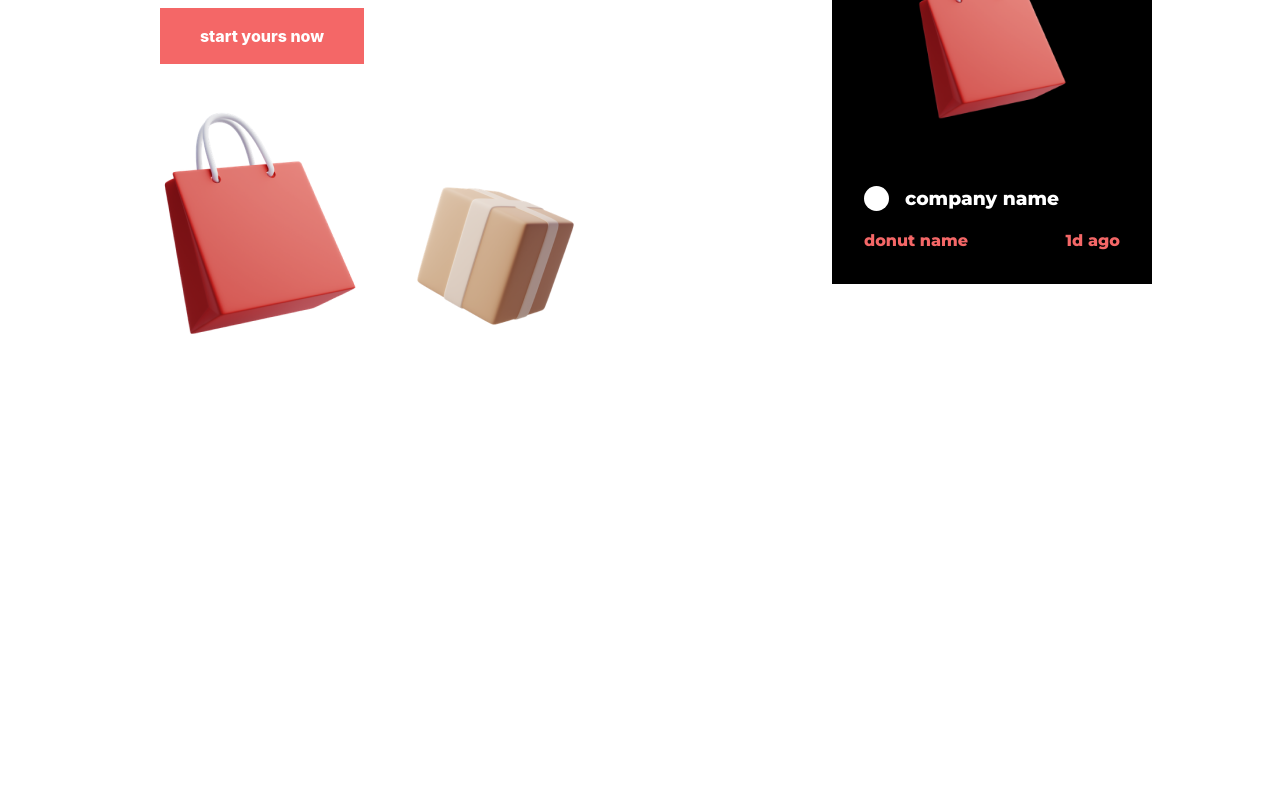
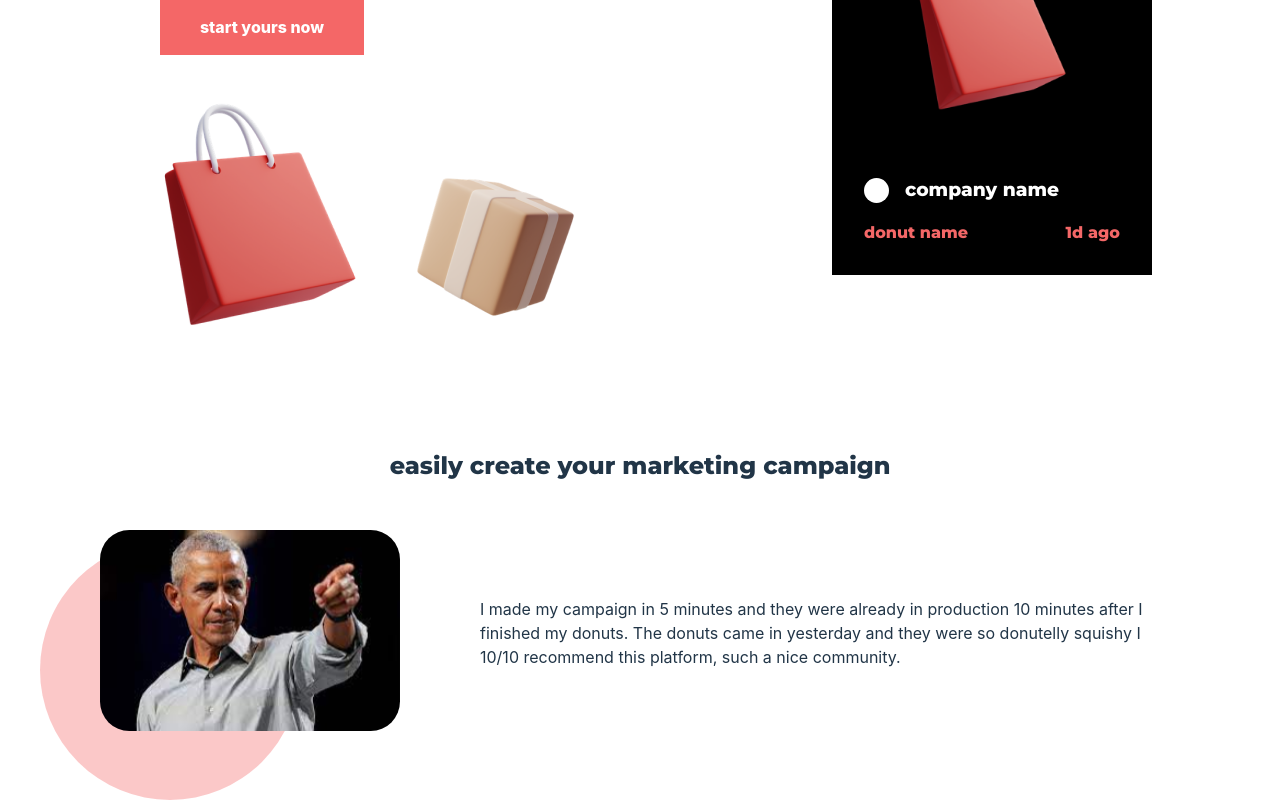
Before and after one commit to ArthurdeLophem/donutello, a Vue app: page / in a window 1280 px wide. Shown: the part 406-1206 px from the top of the page. Before the commit the page ends 800 px from the top, so only its background shows below. Built offline with nearby package versions, Linux system fonts and the light colour scheme; a web font is replaced by a local one.

Commit message:
feat: add testimonial to landing page

```diff
--- a/src/App.vue
+++ b/src/App.vue
@@ -3,11 +3,13 @@ import donunqConfigurator from './components/donunqConfigurator.vue'
 import donunqViewport from './components/donunqViewport.vue'
 import lHeader from './components/landingHeader.vue'
 import lContent from './components/landingContent.vue'
+import lTestimonial from './components/landingTestimonial.vue'
 </script>
 
 <template>
   <lHeader />
   <lContent />
+  <lTestimonial />
   <!-- <donunqConfigurator />
   <donunqViewport /> -->
 </template>
--- a/src/components/landingTestimonial.vue
+++ b/src/components/landingTestimonial.vue
@@ -2,9 +2,57 @@
 </script>
 
 <template>
+    <div class="testimonial__container">
+        <h2>easily create your marketing campaign</h2>
+        <div class="testimonial__content">
+            <div>
+                <div class="background__texture--circle"></div>
+                <img class="testimonial__portrait" src="/assets/obama.svg" alt="obama portrait">
+            </div>
+            <div class="testimonial__quote">I made my campaign in 5 minutes and they were
+                already in production 10 minutes after I finished my donuts.
+                The donuts came in yesterday and they were so donutelly squishy
+                I 10/10 recommend this platform, such a nice community.
+            </div>
+        </div>
 
+    </div>
 </template>
 
 <style scoped>
+.testimonial__container {
+    margin-top: 5em;
+    display: flex;
+    flex-direction: column;
+    justify-content: center;
+    align-items: center;
+    gap: 2em;
+}
 
+.testimonial__content {
+    display: flex;
+    flex-direction: row;
+    justify-content: center;
+    align-items: center;
+    gap: 5em;
+}
+
+.testimonial__portrait {
+    width: 300px;
+}
+
+.testimonial__quote {
+    width: 700px;
+}
+
+.background__texture--circle {
+    z-index: -1;
+    position: absolute;
+    width: 260px;
+    height: 260px;
+    border-radius: 100%;
+    background-color: #F46767;
+    opacity: 36%;
+    transform: translateX(-60px) translateY(10px);
+}
 </style>
--- a/src/style.css
+++ b/src/style.css
@@ -43,6 +43,7 @@ h1 {
   line-height: 1.1;
 }
 
+h2,
 h3 {
   font-family: 'Montserrat', sans-serif;
 }
```
Also changed, not shown: public/assets/obama.svg (added).
